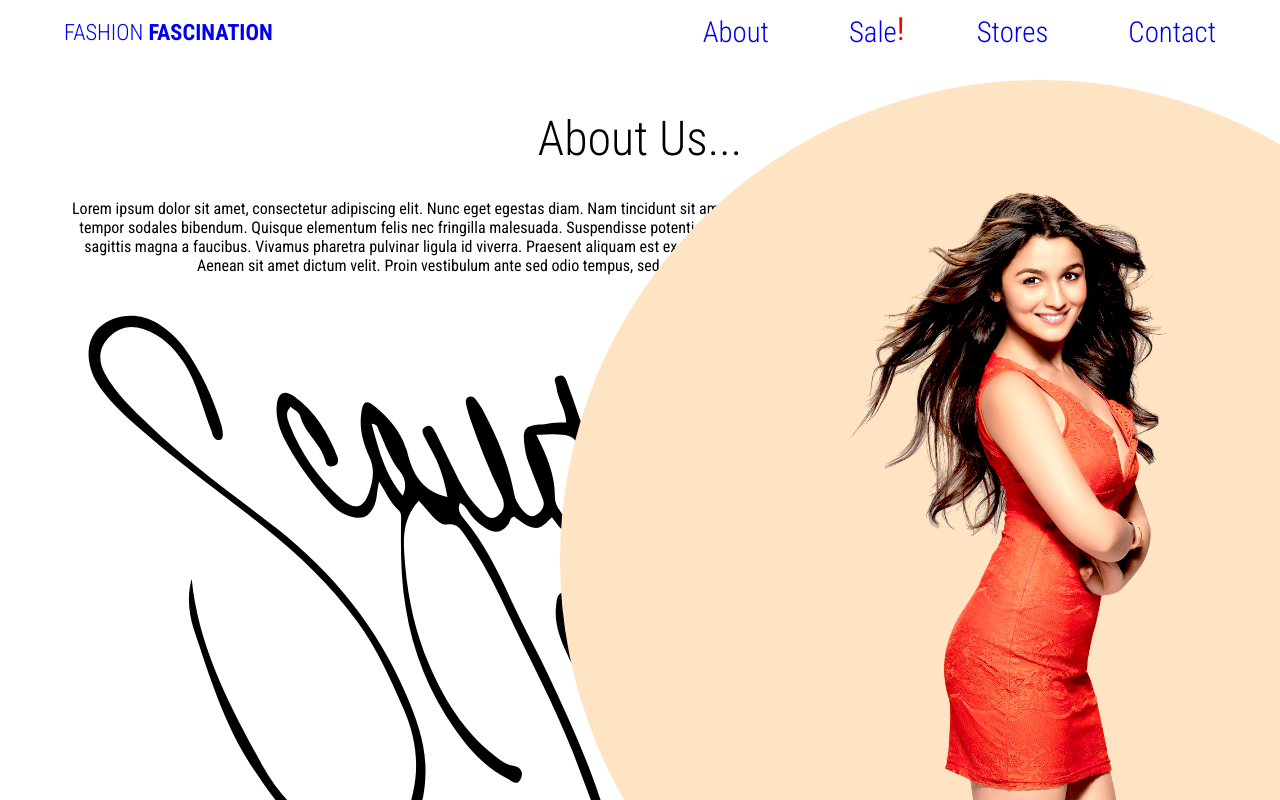
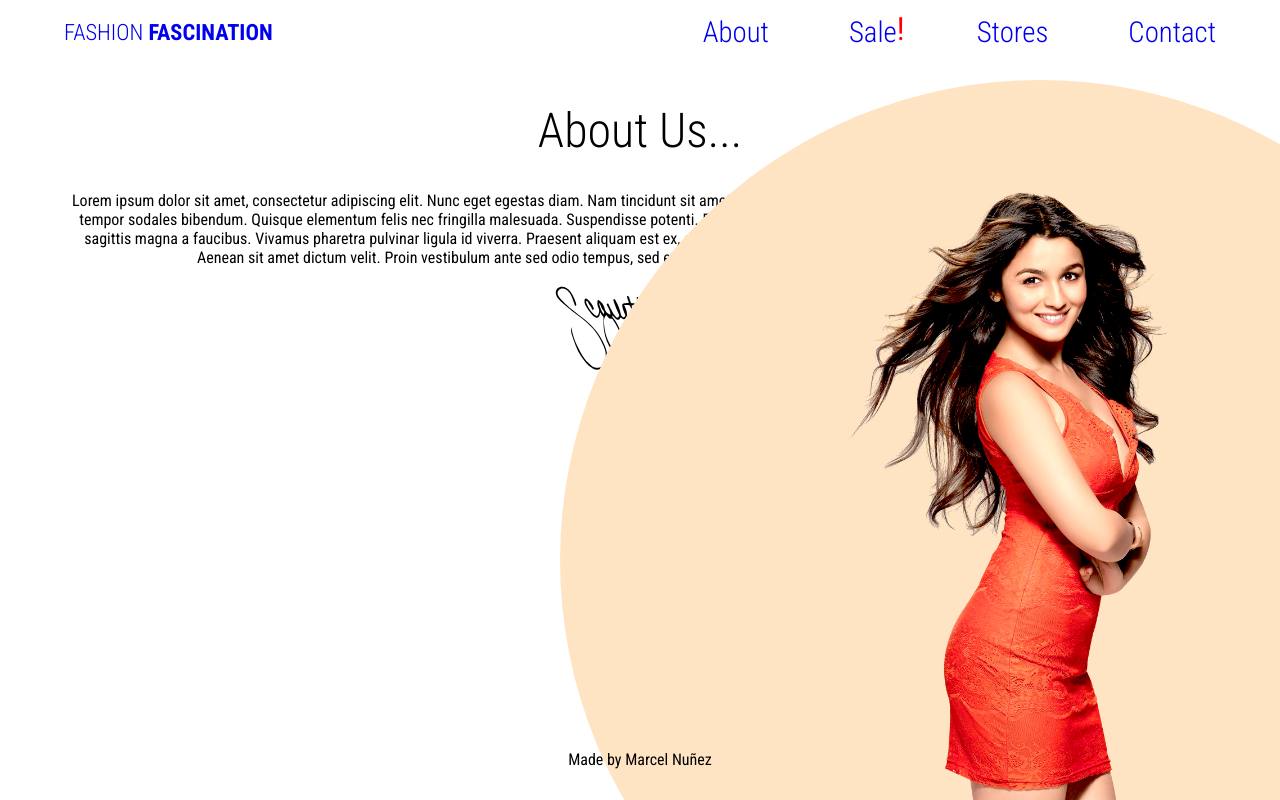
Before and after one commit to MarcelNDG/Fashion-2, a React (Create React App) app: page /about in a window 1280 px wide. Built offline with nearby package versions, Linux system fonts and the light colour scheme.

Commit message:
signature svg size relation image

```diff
--- a/src/App.css
+++ b/src/App.css
@@ -243,10 +243,14 @@ footer{
 }
 
 .aboutMain h2{
-  margin-top: 5vh;
+  margin-top: 4vh;
   margin-bottom: 1rem;
   font-size: 3rem;
   font-weight: lighter;
+}
+
+.signature{
+  width: 10rem;
 }
 
 /* ---------- SALE PAGE ----------- */
@@ -326,6 +330,26 @@ footer{
     margin-left: 0;
     bottom: 0;
     z-index: 0;
+  }
+
+/* ---------- ABOUT PAGE ----------- */
+
+  .aboutMain{
+    display: flex;
+    flex-direction: column;
+    justify-content: flex-start;
+    width: 90vw;
+  }
+
+  .aboutMain h2{
+    margin-top: 3.8vh;
+    margin-bottom: 1rem;
+    font-size: 3rem;
+    font-weight: lighter;
+  }
+
+  .signature{
+    width: 11rem;
   }
 
 }
```
